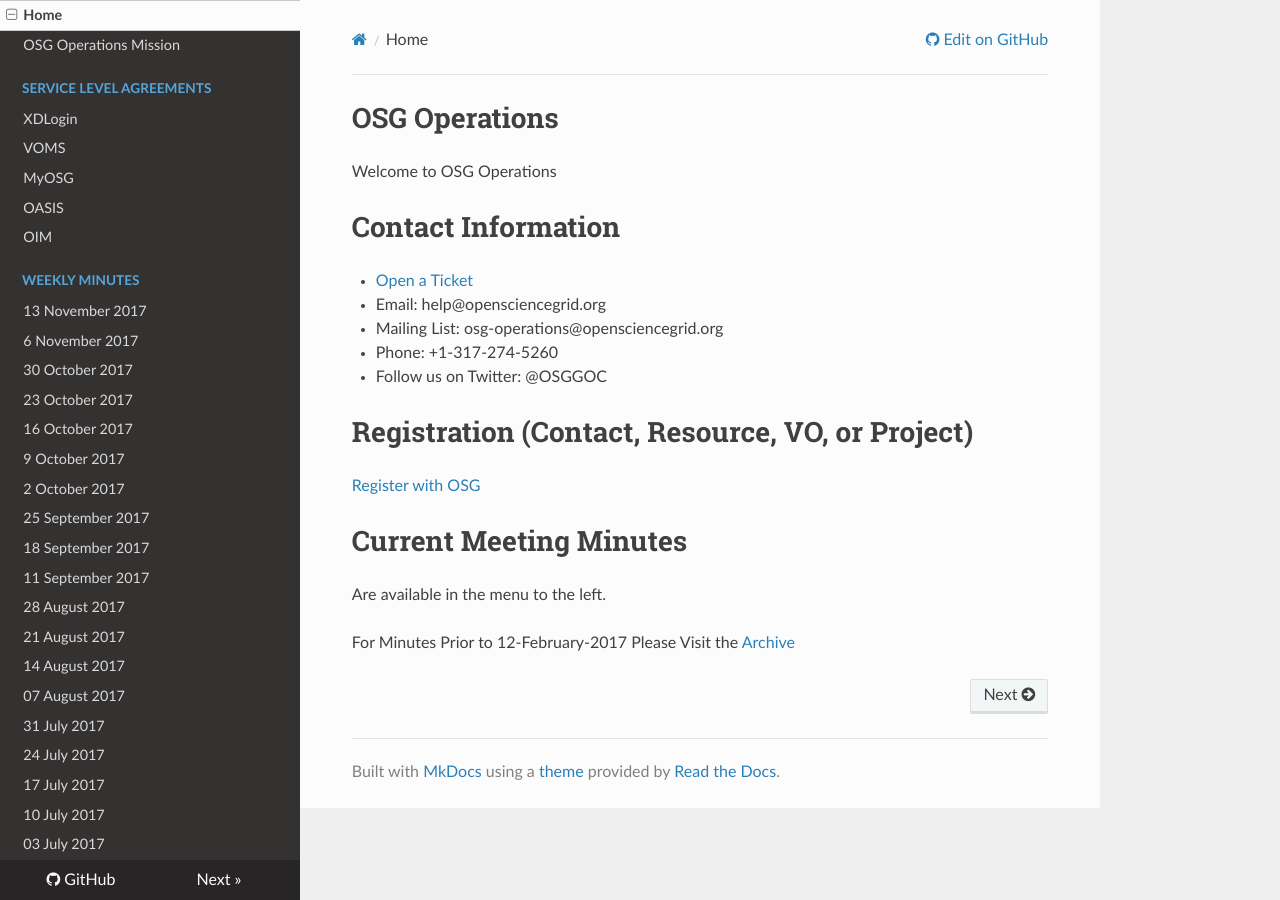
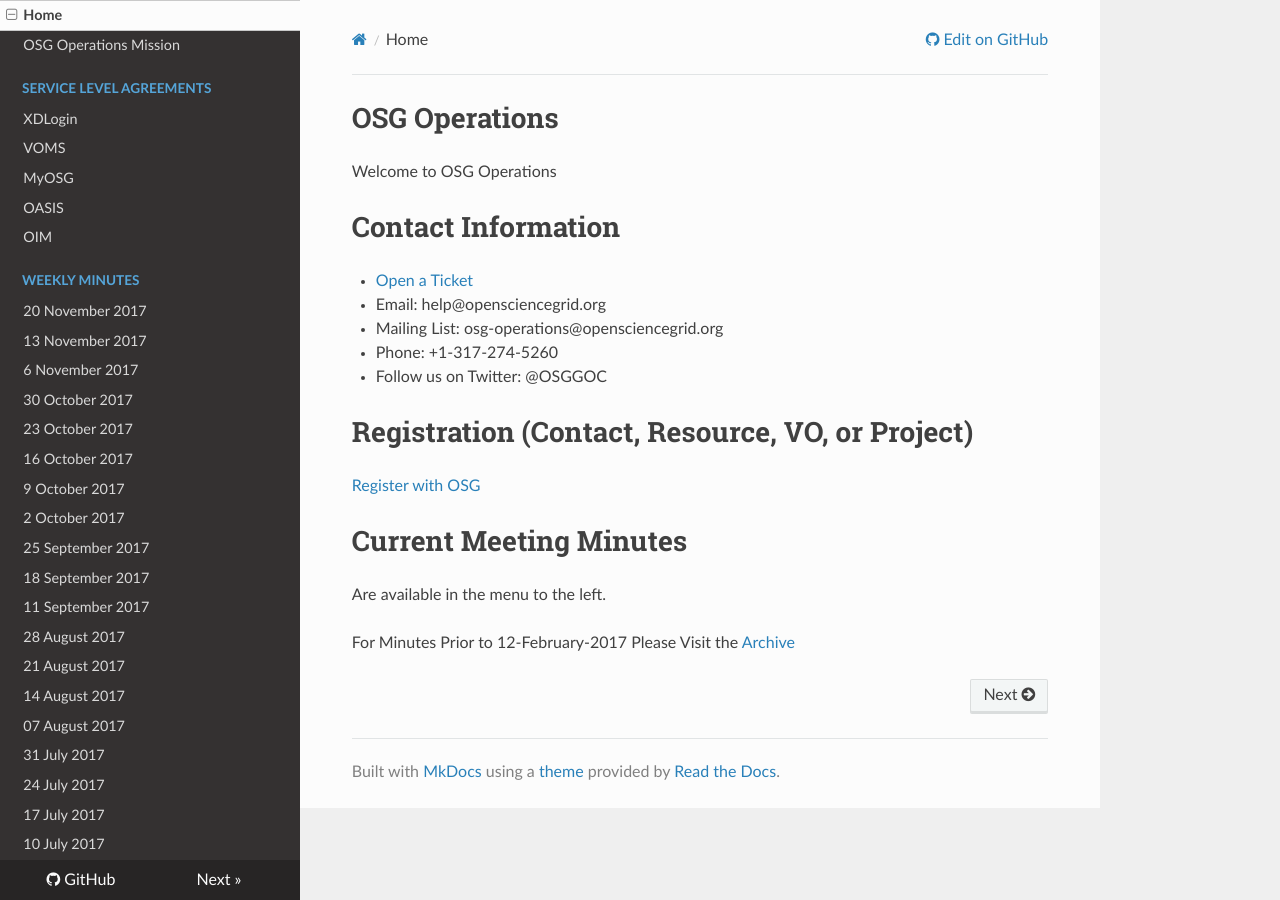
Before and after one commit to osg-htc/operations, an MkDocs documentation site: the page built from docs/index.md, in a window 1280 px wide. Built offline with MkDocs 1.6.1, drawn with Linux system fonts in a browser that asks for light colours; nearby versions of some CDN libraries; old or Windows-style settings are respelled for this version of MkDocs.

Commit message:
Update mkdocs.yml

```diff
--- a/mkdocs.yml
+++ b/mkdocs.yml
@@ -17,6 +17,7 @@ pages:
   - 'OASIS': 'SLA/oasis-replica.md'
   - 'OIM': 'SLA/oim.md'
 - Weekly Minutes:
+  - '20 November 2017': 'WeeklyMinutes/20Nov2017.md'
   - '13 November 2017': 'WeeklyMinutes/13Nov2017.md'
   - '6 November 2017': 'WeeklyMinutes/06Nov2017.md'
   - '30 October 2017': 'WeeklyMinutes/30Oct2017.md'
```
